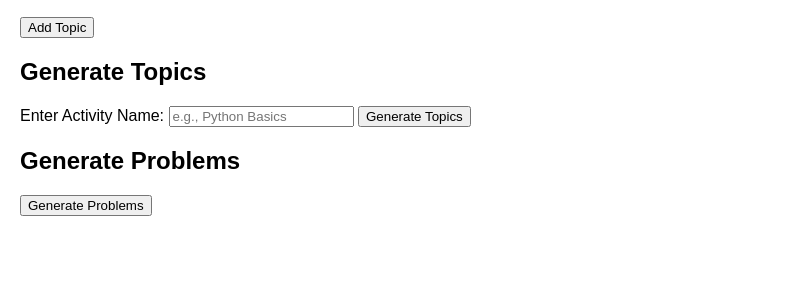
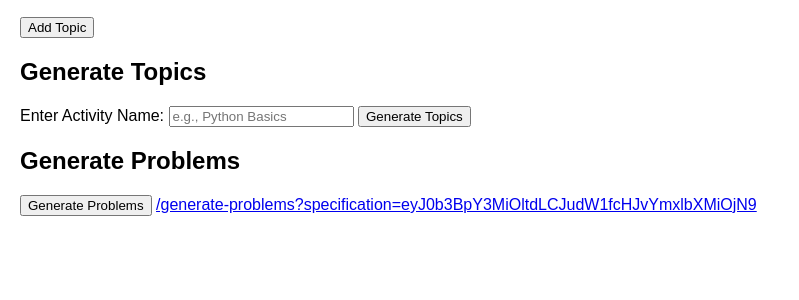
Before and after one commit to russellelliott/T2c, a FastAPI app: page / in a window 1280 px wide. Shown: the part 393-693 px from the top of the page, without its empty margins (0-799 px from the left). Run offline with FastAPI, Linux system fonts and the light colour scheme.

Commit message:
live link change

```diff
--- a/templates/index.html
+++ b/templates/index.html
@@ -49,7 +49,7 @@
 
     <h2>Generate Problems</h2>
     <button id="generate-problems">Generate Problems</button>
-    <a id="problems-link" href="#" target="_blank" style="display: none;">Click to view problems</a>
+    <a id="problems-link" href="#" target="_blank" style="display: inline;"></a>
     <pre id="problems-output"></pre>
 
     <script>
@@ -62,6 +62,36 @@
         const generateProblemsButton = document.getElementById('generate-problems');
         const problemsLink = document.getElementById('problems-link');
         const problemsOutput = document.getElementById('problems-output');
+        const numProblemsInput = document.getElementById('num_problems');
+
+        function updateProblemsLink() {
+            const selectedTopics = Array.from(topicsList.querySelectorAll('input[type="checkbox"]:checked')).map(
+                checkbox => checkbox.value
+            );
+
+            const numProblems = numProblemsInput.value;
+
+            const specification = {
+                topics: selectedTopics,
+                num_problems: parseInt(numProblems, 10),
+            };
+
+            // Encode the specification as a base64 string
+            const encodedSpec = btoa(JSON.stringify(specification));
+
+            // Construct the URL for the GET request
+            const url = `/generate-problems?specification=${encodedSpec}`;
+
+            // Update the hyperlink
+            problemsLink.href = url;
+            problemsLink.textContent = url; // Set the hyperlink text to the URL
+        }
+
+        // Update the link whenever the number of problems changes
+        numProblemsInput.addEventListener('input', updateProblemsLink);
+
+        // Update the link whenever topics are selected or deselected
+        topicsList.addEventListener('change', updateProblemsLink);
 
         // Add a new topic
         addTopicButton.addEventListener('click', () => {
@@ -82,6 +112,7 @@
                     topicsList.appendChild(li);
                     newTopicInput.remove();
                     saveButton.remove();
+                    updateProblemsLink(); // Update the link when a new topic is added
                 }
             });
             topicsContainer.appendChild(newTopicInput);
@@ -112,6 +143,7 @@
                                 topicsList.appendChild(li);
                             }
                         });
+                        updateProblemsLink(); // Update the link when new topics are fetched
                     } else {
                         console.error('Invalid response format:', data);
                     }
@@ -124,40 +156,19 @@
 
         // Generate problems based on selected topics
         generateProblemsButton.addEventListener('click', () => {
-            const selectedTopics = Array.from(topicsList.querySelectorAll('input[type="checkbox"]:checked')).map(
-                checkbox => checkbox.value
-            );
-
-            if (selectedTopics.length === 0) {
-                alert('Please select at least one topic.');
-                return;
-            }
-
-            const numProblems = document.getElementById('num_problems').value;
-
-            const specification = {
-                topics: selectedTopics,
-                num_problems: parseInt(numProblems, 10),
-            };
-
-            // Encode the specification as a base64 string
-            const encodedSpec = btoa(JSON.stringify(specification));
-
-            // Construct the URL for the GET request
-            const url = `/generate-problems?specification=${encodedSpec}`;
-
-            // Update the hyperlink
-            problemsLink.href = url;
-            problemsLink.style.display = 'inline';
+            updateProblemsLink(); // Ensure the link is updated before fetching problems
 
             // Fetch the problems and display the preview
-            fetch(url)
+            fetch(problemsLink.href)
                 .then(response => response.json())
                 .then(data => {
                     problemsOutput.textContent = JSON.stringify(data, null, 2);
                 })
                 .catch(error => console.error('Error fetching problems:', error));
         });
+
+        // Initialize the link on page load
+        updateProblemsLink();
     </script>
 </body>
 </html>
```
